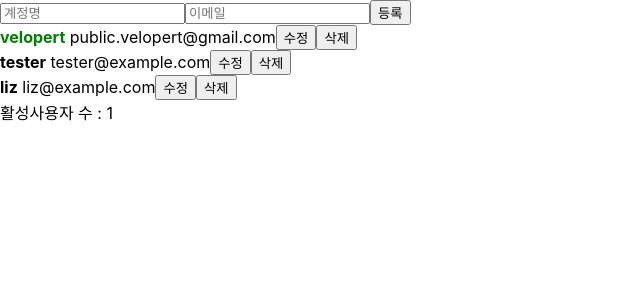
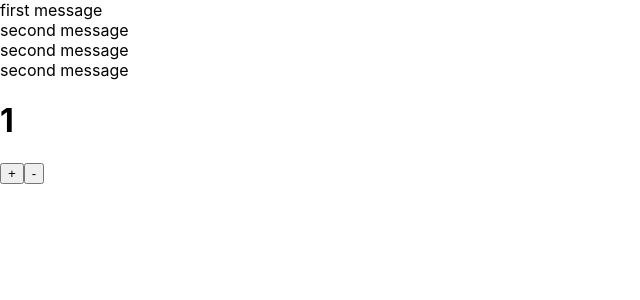
Before and after one commit to lineJeong/react-js-practice, a React (Create React App) app in the folder velopert-modern-react/: page / in a window 1280 px wide. Shown: the top 300 px of the page, without its empty margins (0-640 px from the left). Built offline with nearby package versions, Linux system fonts and the light colour scheme.

Commit message:
context API (1)

```diff
--- a/velopert-modern-react/src/App.js
+++ b/velopert-modern-react/src/App.js
@@ -1,10 +1,15 @@
 import "./App.css";
-import CustomHooks from "./pages/CustomHooks";
+import First from "./contextAPI/First";
+import Second from "./contextAPI/Second";
+import Third from "./contextAPI/Third";
+// import CustomHooks from "./pages/CustomHooks";
 
 function App() {
   return (
     <>
-      <CustomHooks />
+      <First />
+      <Second />
+      <Third />
     </>
   );
 }
--- /dev/null
+++ b/velopert-modern-react/src/contextAPI/First.js
@@ -0,0 +1,35 @@
+import { createContext, useContext } from "react";
+
+const MyContext = createContext();
+
+function First() {
+  return (
+    <MyContext.Provider value="first message">
+      <GrandParent />
+    </MyContext.Provider>
+  );
+}
+
+function GrandParent() {
+  return <Parent />;
+}
+
+function Parent() {
+  return <Child />;
+}
+
+function Child() {
+  return <GrandChild />;
+}
+
+function GrandChild() {
+  return <Message />;
+}
+
+function Message() {
+  const value = useContext(MyContext);
+
+  return <div>{value}</div>;
+}
+
+export default First;
--- /dev/null
+++ b/velopert-modern-react/src/contextAPI/Second.js
@@ -0,0 +1,47 @@
+import { createContext, useContext } from "react";
+
+const MyContext = createContext();
+
+// Custom Hook
+function useMyContext() {
+  const value = useContext(MyContext);
+  if (value === undefined) {
+    throw new Error("useMyContext should be used within MyContext.Provider");
+  }
+  return useContext(MyContext);
+}
+
+function Second() {
+  return (
+    <MyContext.Provider value="second message">
+      <AwesomeComponent />
+    </MyContext.Provider>
+  );
+}
+
+function AwesomeComponent() {
+  return (
+    <div>
+      <FirstComponent />
+      <SecondComponent />
+      <ThirdComponent />
+    </div>
+  );
+}
+
+function FirstComponent() {
+  const value = useMyContext();
+  return <div>{value}</div>;
+}
+
+function SecondComponent() {
+  const value = useMyContext();
+  return <div>{value}</div>;
+}
+
+function ThirdComponent() {
+  const value = useMyContext();
+  return <div>{value}</div>;
+}
+
+export default Second;
--- /dev/null
+++ b/velopert-modern-react/src/contextAPI/Third.js
@@ -0,0 +1,54 @@
+// Context 에서 상태 관리가 필요한 경우 (1)
+import { createContext, useContext, useState } from "react";
+
+const CounterContext = createContext();
+
+function CounterProvider({ children }) {
+  const CounterState = useState(1);
+
+  return (
+    <CounterContext.Provider value={CounterState}>
+      {children}
+    </CounterContext.Provider>
+  );
+}
+
+function useCounterState() {
+  const value = useContext(CounterContext);
+  if (value === undefined) {
+    throw new Error("useCounterState should be used within CounterProvider");
+  }
+  return value;
+}
+
+function Third() {
+  return (
+    <CounterProvider>
+      <div>
+        <Value />
+        <Buttons />
+      </div>
+    </CounterProvider>
+  );
+}
+
+function Value() {
+  const [value] = useCounterState();
+
+  return <h1>{value}</h1>;
+}
+
+function Buttons() {
+  const [, setValue] = useCounterState();
+  const increase = () => setValue((prev) => prev + 1);
+  const decrease = () => setValue((prev) => prev - 1);
+
+  return (
+    <div>
+      <button onClick={increase}>+</button>
+      <button onClick={decrease}>-</button>
+    </div>
+  );
+}
+
+export default Third;
```
Also changed, not shown: velopert-modern-react/src/contextAPI/Fifth.js (added, +77 -0 lines), velopert-modern-react/src/contextAPI/Fourth.js (added, +67 -0 lines), velopert-modern-react/src/contextAPI/README.md (added).
